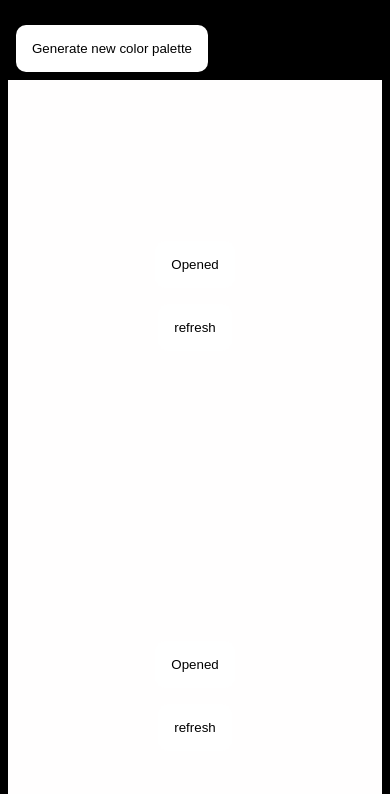
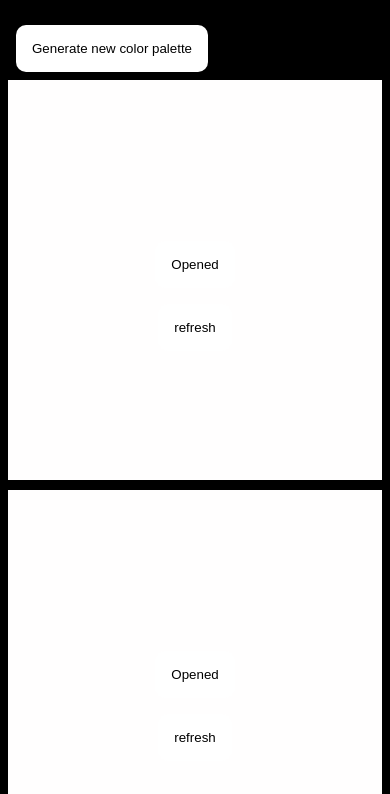
Before and after one commit to Tim18fak/ColorPIcker, a plain HTML site: page index.html in a window 390 px wide. Shown: the part 50-844 px from the top of the page. Drawn offline with Linux system fonts and the light colour scheme.

Commit message:
made some small changes in the styling

```diff
--- a/style.css
+++ b/style.css
@@ -30,6 +30,7 @@ button{
 @media screen and (min-width: 300px) and (max-width: 500px) {
  .container{
   flex-direction: column;
+  row-gap: 10px;
  }
  .color_palette{
   width: 100%;
```
